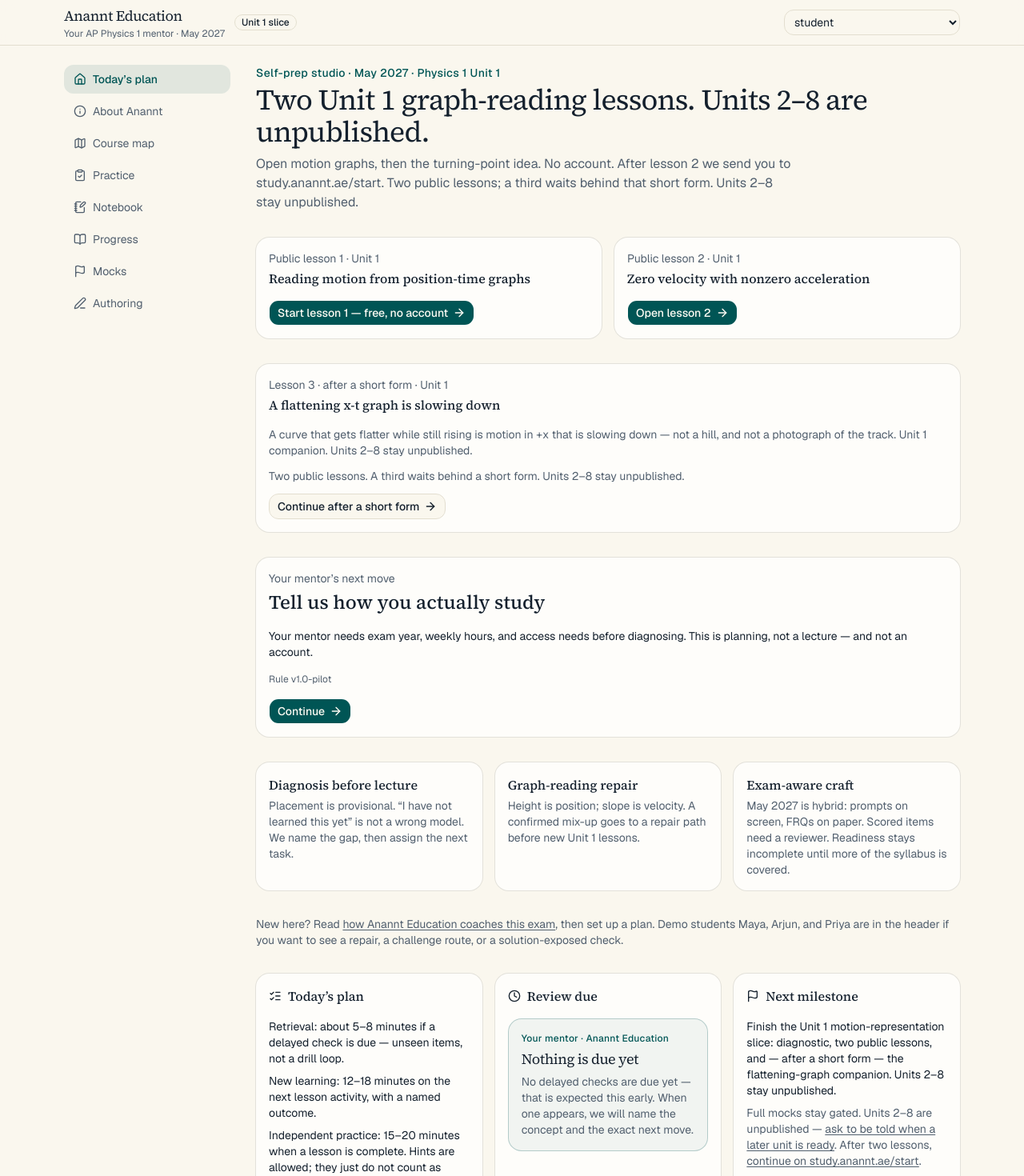
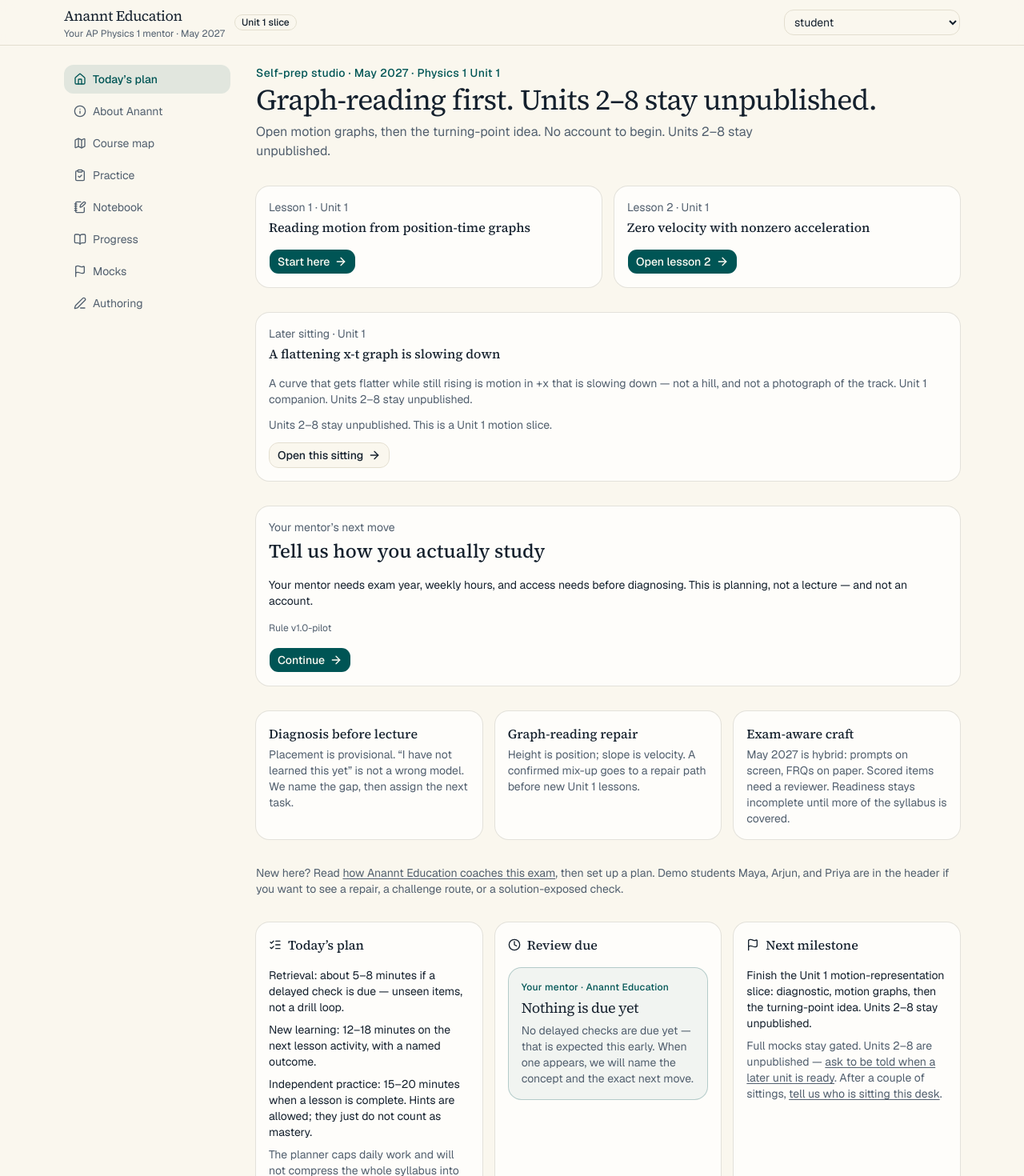
Before and after one commit to anannt-education/physics-1, a Next.js app: page / in a window 1280 px wide. Shown: the top 1470 px of the page at 80% size. Built offline with nearby package versions, Linux system fonts and the light colour scheme.

Commit message:
Remove paywall language from subject home and chrome.
Match study.anannt.ae voice: Start here, no two-public pitch.
Lesson 3 stays gated. No payment, no extra hosts.

Co-authored-by: labhesh.anannt <labhesh.anannt@gmail.com>

```diff
--- a/src/app/page.tsx
+++ b/src/app/page.tsx
@@ -31,12 +31,12 @@ export default function HomePage() {
         <h1 className="mt-1 font-heading text-3xl tracking-tight sm:text-4xl">
           {named
             ? `${state.profile!.displayName}, here is today’s study — and why this is next.`
-            : "Two Unit 1 graph-reading lessons. Units 2–8 are unpublished."}
+            : "Graph-reading first. Units 2–8 stay unpublished."}
         </h1>
         <p className="mt-2 max-w-2xl text-muted-foreground">
           {named
             ? "One primary action, an honest reason, and the evidence behind it. Your mentor will not invent a score from a Unit 1 slice."
-            : "Open motion graphs, then the turning-point idea. No account. After lesson 2 we send you to study.anannt.ae/start. Two public lessons; a third waits behind that short form. Units 2–8 stay unpublished."}
+            : "Open motion graphs, then the turning-point idea. No account to begin. Units 2–8 stay unpublished."}
         </p>
       </header>
 
@@ -45,12 +45,12 @@ export default function HomePage() {
           {PUBLIC_LESSONS.map((lesson, i) => (
             <Card key={lesson.id} className="border-primary/20">
               <CardHeader>
-                <CardDescription>Public lesson {i + 1} · Unit 1</CardDescription>
+                <CardDescription>Lesson {i + 1} · Unit 1</CardDescription>
                 <CardTitle>{lesson.title}</CardTitle>
               </CardHeader>
               <CardContent>
                 <Button nativeButton={false} render={<Link href={lesson.path} />}>
-                  {i === 0 ? "Start lesson 1 — free, no account" : "Open lesson 2"} <ArrowRight />
+                  {i === 0 ? "Start here" : "Open lesson 2"} <ArrowRight />
                 </Button>
               </CardContent>
             </Card>
@@ -70,7 +70,7 @@ export default function HomePage() {
                 <p className="text-sm text-muted-foreground">{lesson.blurb}</p>
                 <p className="text-sm text-muted-foreground">{GATED_HONESTY}</p>
                 <Button nativeButton={false} variant="outline" render={<Link href={lesson.path} />}>
-                  Continue after a short form <ArrowRight />
+                  Open this sitting <ArrowRight />
                 </Button>
               </CardContent>
             </Card>
@@ -196,17 +196,17 @@ export default function HomePage() {
           </CardHeader>
           <CardContent className="text-sm">
             <p>
-              Finish the Unit 1 motion-representation slice: diagnostic, two public lessons, and —
-              after a short form — the flattening-graph companion. Units 2–8 stay unpublished.
+              Finish the Unit 1 motion-representation slice: diagnostic, motion graphs, then the
+              turning-point idea. Units 2–8 stay unpublished.
             </p>
             <p className="mt-2 text-muted-foreground">
               Full mocks stay gated. Units 2–8 are unpublished —{" "}
               <a className="underline underline-offset-2" href={waitlistHref("u2")}>
                 ask to be told when a later unit is ready
               </a>
-              . After two lessons,{" "}
+              . After a couple of sittings,{" "}
               <a className="underline underline-offset-2" href={gateHref("u1")}>
-                continue on study.anannt.ae/start
+                tell us who is sitting this desk
               </a>
               .
             </p>
--- a/src/components/layout/app-shell.tsx
+++ b/src/components/layout/app-shell.tsx
@@ -184,7 +184,7 @@ export function AppShell({ children }: { children: React.ReactNode }) {
               Later units
             </a>
             <a href={gateHref("u1")} className="underline-offset-2 hover:underline">
-              After two lessons
+              Tell us who is sitting
             </a>
           </nav>
         </div>
--- a/src/lib/mount.ts
+++ b/src/lib/mount.ts
@@ -38,7 +38,7 @@ export const GATED_LESSON_META = [
     id: LESSON_3.id,
     path: LESSON_3.path,
     unit: LESSON_3.unit,
-    kicker: "Lesson 3 · after a short form",
+    kicker: "Later sitting",
     title: LESSON_3.title,
     blurb:
       "A curve that gets flatter while still rising is motion in +x that is slowing down — not a hill, and not a photograph of the track. Unit 1 companion. Units 2–8 stay unpublished.",
@@ -46,7 +46,7 @@ export const GATED_LESSON_META = [
 ] as const;
 
 export const GATED_HONESTY =
-  "Two public lessons. A third waits behind a short form. Units 2–8 stay unpublished.";
+  "Units 2–8 stay unpublished. This is a Unit 1 motion slice.";
 
 export function isGatedLesson3(lessonId: string) {
   return lessonId === LESSON_3.id;
--- a/src/lib/site.ts
+++ b/src/lib/site.ts
@@ -8,9 +8,9 @@ export const SITE_NAME = "Anannt Education";
 export const SITE_PRODUCT = "AP Physics 1";
 export const SITE_EXAM = "May 2027";
 
-export const DEFAULT_TITLE = "Physics 1 Unit 1 — two graph-reading lessons";
+export const DEFAULT_TITLE = "Physics 1 Unit 1 — start with motion graphs";
 export const DEFAULT_DESCRIPTION =
-  "Unit 1 motion is open: two graph-reading lessons, no account. Units 2–8 stay unpublished. Self-study for the May 2027 Physics 1 exam taught from Dubai.";
+  "Unit 1 motion is open: start with graph-reading. Units 2–8 stay unpublished. Self-study for the May 2027 Physics 1 exam taught from Dubai.";
 
 export function canonicalPath(path: string) {
   if (!path || path === "/") return "/";
@@ -205,7 +205,7 @@ export function courseJsonLd() {
     "@type": "Course",
     name: "AP Physics 1 exam preparation",
     description:
-      "Guided Physics 1 preparation for the May 2027 exam. Two public Unit 1 motion and graph-reading lessons; units 2–8 unpublished. A self-study supplement, not a complete commercial course.",
+      "Guided Physics 1 preparation for the May 2027 exam. Start with Unit 1 motion graphs. Units 2–8 unpublished. A self-study supplement, not a complete commercial course.",
     url: SITE_URL,
     provider: {
       "@type": "EducationalOrganization",
```
